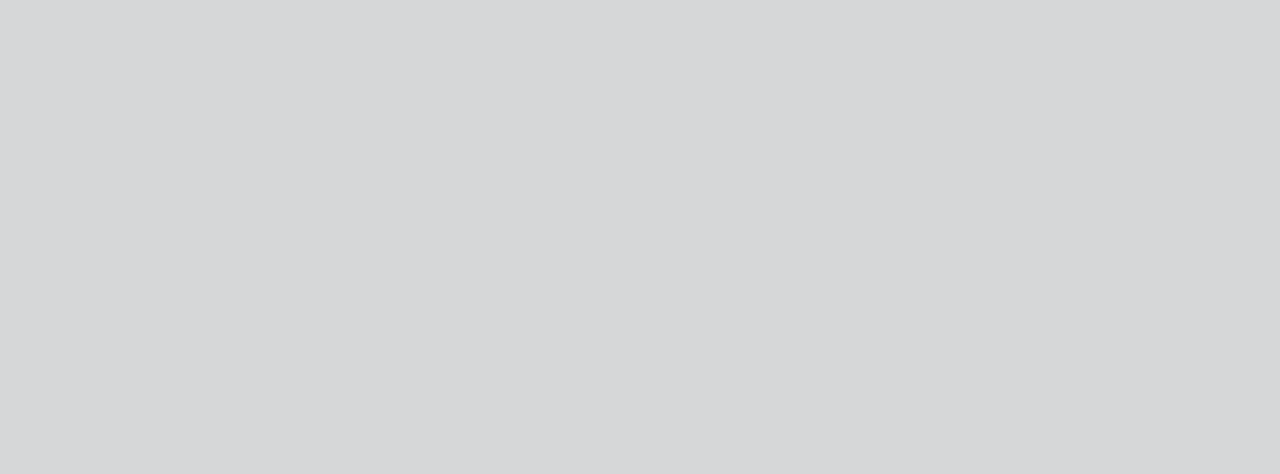
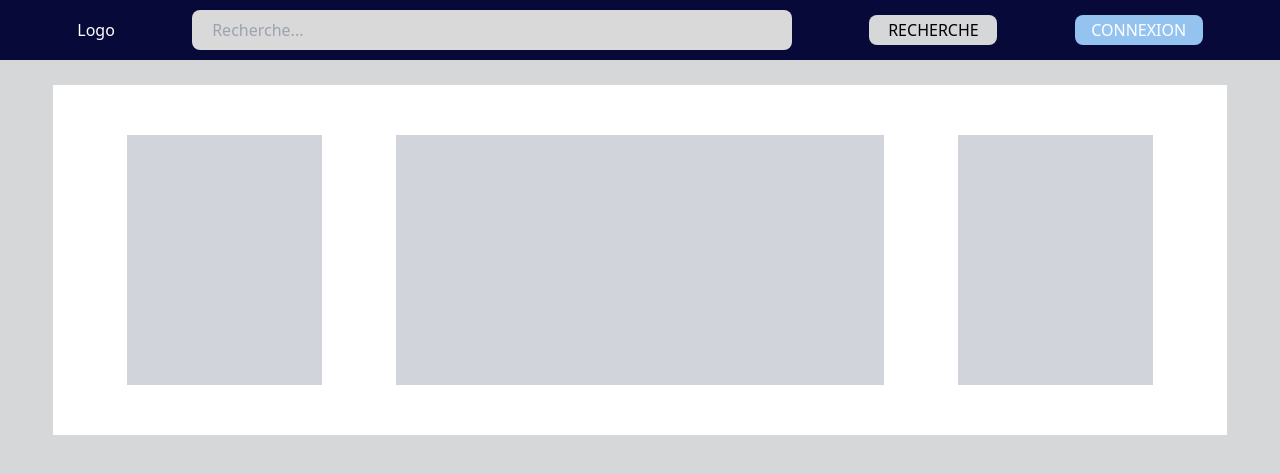
Before and after one commit to loulou-gif/streamApp, a React (Create React App) app: page /streams in a window 1280 px wide. Before the commit this address had no page. Shown: the top 474 px of the page. Built offline with nearby package versions, Linux system fonts and the light colour scheme.

Commit message:
ajoutdes details wireframe

```diff
--- a/src/Assets/Css/styles.css
+++ b/src/Assets/Css/styles.css
@@ -55,8 +55,8 @@ nav .btn-search{
     top: 150px;
 }
 .title{
-    position: relative;
-    top: 225px
+    /* position: relative;
+    top: 225px */
 }
 
 .mini-box:hover{
--- a/src/Components/Animes.js
+++ b/src/Components/Animes.js
@@ -5,17 +5,17 @@ import { Miniatures } from '../Data/Miniatures';
 const Animes = () => {
     return (
         <section className='box-anime flex justify-center items-center'>
-          <div className='flex w-8/12 flex-wrap justify-evenly items-center'>
+          <div className='flex w-10/12 flex-wrap justify-evenly items-center'>
           {Miniatures.map((d) => (
              <div key={d.id} className='mini-box rounded-lg  h-[300px] w-[250px] mb-10 cursor-pointer' style={{
                 backgroundImage:`url(${d.image})`,
                 backgroundSize:'cover',
                 backgroundRepeat:'no-repeat',
                 backgroundPosition:'center',
-                height:'35vh'
+                // height:'35vh'
             }}>
             {/* <div className='overlay'></div> */}
-             <div className='title w-full font-bold flex mt-2 rounded-b-lg text-white bg-blue-900 justify-evenly'>
+             <div className='title w-full font-bold flex rounded-b-lg text-white bg-blue-900 mt-72 justify-evenly'>
                  <p>{d.name} </p>
                  <p>{d.licence} </p>
                  <p>EP: {d.episode} </p>
--- /dev/null
+++ b/src/Components/Details.js
@@ -0,0 +1,15 @@
+import React from 'react';
+
+const Deatails = () => {
+    return (
+        <section className='details flex justify-evenly items-center h-[400px] w-full'>
+            <div className='flex justify-evenly items-center w-11/12 h-[350px] bg-white'>
+                <div className='bg-gray-300 w-2/12 h-[250px] '></div>
+                <div className='bg-gray-300 w-5/12 h-[250px] '></div>
+                <div className='bg-gray-300 w-2/12 h-[250px] '></div>
+            </div>
+        </section>
+    );
+};
+
+export default Deatails;
--- /dev/null
+++ b/src/Data/Slide.js
@@ -0,0 +1,13 @@
+import image from '../Assets/img/3.png';
+import image2 from '../Assets/img/2.png';
+
+export const Slide = [
+    {
+        Img:image,
+        text:'hJHD qsfkj qsdv qsdfnji hJHD qsfkj qsdv qsdfnji hJHD qsfkj qsdv qsdfnji hJHD qsfkj qsdv qsdfnji',
+    },
+    {
+        Img:image2,
+        text:'hJHD qsfkj qsdv qsdfnji hJHD qsfkj qsdv qsdfnji hJHD qsfkj qsdv qsdfnji hJHD qsfkj qsdv qsdfnji',
+    },
+]
--- a/src/pages/public/PublicRoute.js
+++ b/src/pages/public/PublicRoute.js
@@ -2,6 +2,7 @@ import React from 'react';
 import { Route, Routes } from 'react-router-dom';
 
 import { Layout, Connexion, Inscription, Index } from './route.js'
+import Streams from './Streams.js';
 const PublicRoute = () => {
     return (
         <Routes>
@@ -10,6 +11,7 @@ const PublicRoute = () => {
                 <Route path='/inscription' element={<Inscription/>}/>
                 <Route path='/connexion' element={<Connexion/>} />
                 <Route path='/index' element={<Index/>} />
+                <Route path='/streams' element={<Streams/>} />
             </Route>
         </Routes>
     );
--- /dev/null
+++ b/src/pages/public/Streams.js
@@ -0,0 +1,14 @@
+import React from 'react';
+import NavBar from '../../Components/Navbar';
+import Details from '../../Components/Details';
+
+const Streams = () => {
+    return (
+        <section className='streams'>
+            <NavBar/>
+            <Details/>
+        </section>
+    );
+};
+
+export default Streams;
--- a/src/pages/public/route.js
+++ b/src/pages/public/route.js
@@ -2,3 +2,4 @@ export {default as Layout} from './Layout'
 export {default as Connexion} from './Connexion'
 export {default as Inscription} from './Inscription'
 export {default as Index} from './Index'
+export {default as Streams} from './Streams'
```
Also changed, not shown: src/Assets/img/2.png (added), src/Assets/img/3.png (added).
